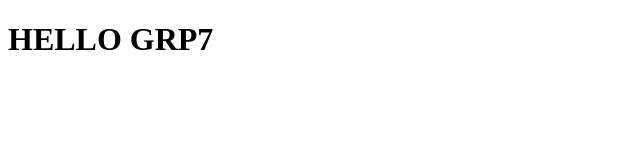
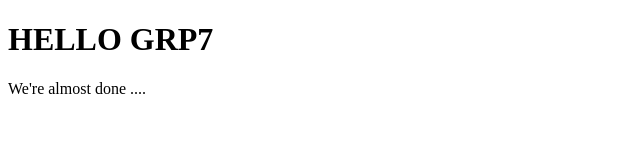
Before and after one commit to DubocageMatthias/project7-front, a website: page index.html in a window 1280 px wide. Shown: the whole page, without its empty margins (0-640 px from the left). Drawn offline with Linux system fonts and the light colour scheme.

Commit message:
add <p> in front to test

```diff
--- a/index.html
+++ b/index.html
@@ -8,5 +8,6 @@
 </head>
 <body>
     <h1>HELLO GRP7</h1>
+    <p>We're almost done ....</p>
 </body>
 </html>
```
